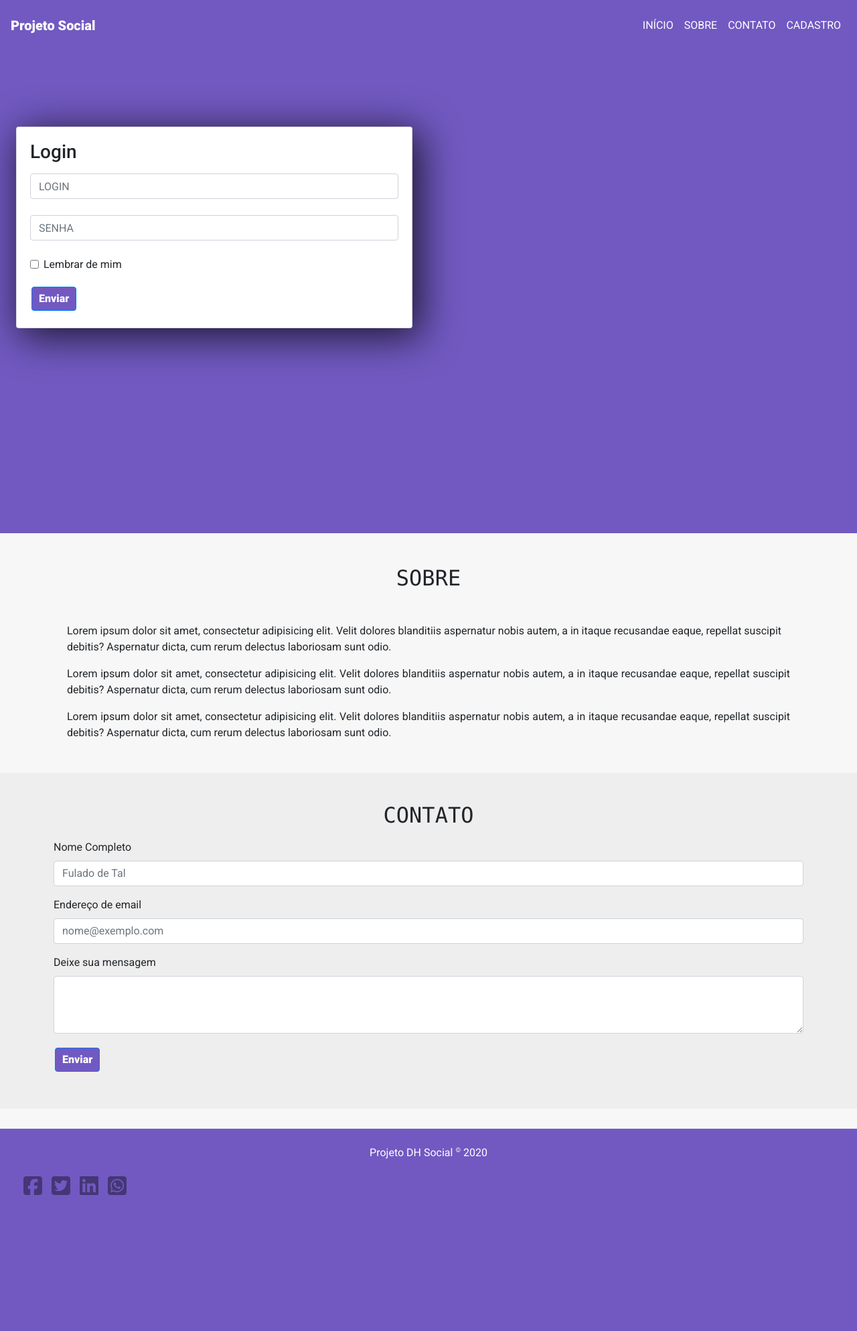
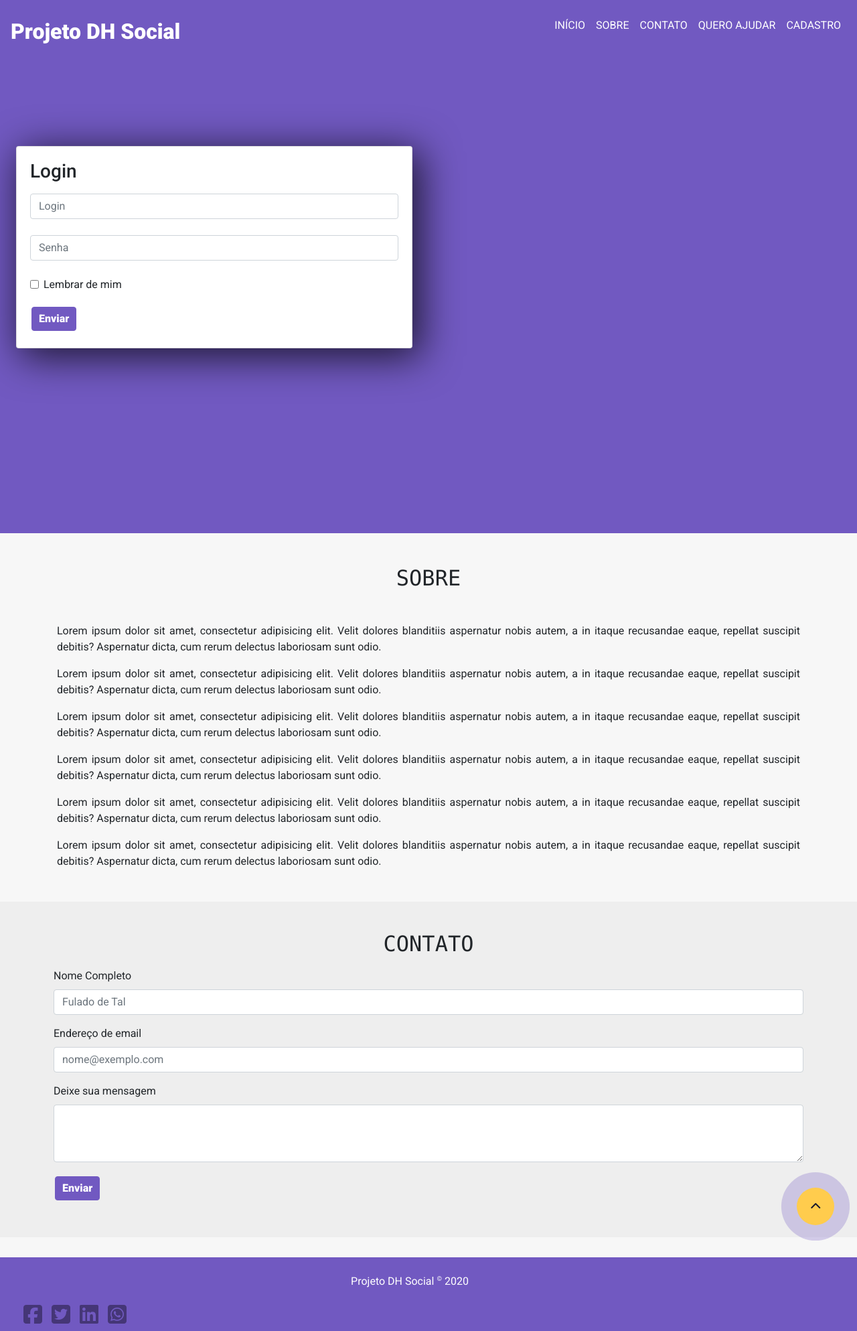
Before and after one commit to projetodhsocial/redesocial-projetodh, a PHP site: page / in a window 1280 px wide. Shown: the whole page at 67% size. Before the commit the page ends 1784 px from the top, so only its background shows below. Run offline with PHP 8.4, Linux system fonts and the light colour scheme; some libraries are stand-ins or nearby versions.

Commit message:
Botao scroll, novo link no menu, homepage ok

```diff
--- a/assets/css/style.css
+++ b/assets/css/style.css
@@ -20,6 +20,7 @@ body {
     height: 50px;
     font-family: 'Roboto', sans-serif;
     font-weight: 900;
+    font-size: 2rem;
 }
 
  /* item de menu */
@@ -43,8 +44,11 @@ body {
     background-repeat: no-repeat;
     background-size: contain;
 }
+.sobre {
+    padding: 0;
+}
 .card-homepage {
-    margin-top: calc(100% - 85%);
+    margin-top: calc(100% - 80%);
     -webkit-box-shadow: 9px 10px 58px 3px rgba(0,0,0,0.75);
     -moz-box-shadow: 9px 10px 58px 3px rgba(0,0,0,0.75);
     box-shadow: 9px 10px 58px 3px rgba(0,0,0,0.75);
@@ -70,3 +74,41 @@ body {
 .color-icon:hover {
     color: #ffcc4d;
 }
+.form-control:focus {
+    color: #495057;
+    background-color: #fff;
+    border-color: #ffcc4d;
+    outline: 0;
+    box-shadow: 0 0 0 .2rem rgba(255, 205, 77, 0.431);
+}
+
+/* botao home  */
+.up {
+    position: relative;
+    width: 3.5rem;
+    height: 3.5rem;
+    background-color: #ffcc4d;
+    top: -6.5rem;
+    right: 1.5%;
+    border-radius: 100%;
+    display: flex;
+    animation: pulse 2s infinite;
+    cursor: pointer;
+  }
+.up i {
+    color: #16162d;
+    font-size: 1rem;
+    margin: auto;
+}
+
+@keyframes pulse {
+    0% {
+        box-shadow: 0 0 0 0 #7159c1fc;
+    }
+    70% {
+        box-shadow: 0 0 0 2rem rgba(87, 90, 253, 0);
+    }
+    100% {
+        box-shadow: 0 0 0 0 #7159c1fc;
+    }
+}
--- a/assets/css/style_queroajudar.css
+++ b/assets/css/style_queroajudar.css
@@ -40,8 +40,19 @@ main {
     font-size: 16px;
     color: #fff;
     margin: 5px 2px;
+    border: 1px solid #7159c1;
 }
-
+.btn-primary:hover {
+    background-color: #ffcc4d;
+    border: 1px solid #ffcc4d;
+    color: #7159c1;
+}
+.btn-primary:focus {
+    border-color: #cccccc;
+    outline: 0;
+    -webkit-box-shadow: none;
+            box-shadow: none;
+  }
 .btn:focus {
     border-color: #cccccc;
     outline: 0;
--- a/inc/footer.php
+++ b/inc/footer.php
@@ -6,10 +6,28 @@
         <a href="#"><i class="fab fa-linkedin color-icon"></i></a>
         <a href="#"><i class="fab fa-whatsapp-square color-icon"></i></a>
     </article>
+    <div class="up" id="up">
+            <i class="fas fa-chevron-up"></i>
+        </div>
 </footer>
+
 
     <script src="https://cdnjs.cloudflare.com/ajax/libs/popper.js/1.16.1/popper.min.js"></script>
     <script src="https://cdnjs.cloudflare.com/ajax/libs/jquery/3.4.1/jquery.min.js"></script>
     <script src="./assets/js/bootstrap.min.js"></script>
+
+    <script>
+
+
+    $(document).ready(function () {
+        $(function () {
+            $('.up').click(function () {//criando a funçao ação
+                $('body,html').animate({
+                    scrollTop: 0
+                }, 200); //tempo para subir
+            });
+        });
+        });
+</script>
 </body>
 </html>
--- a/inc/head.php
+++ b/inc/head.php
@@ -7,7 +7,6 @@
     <link href="https://fonts.googleapis.com/css?family=Roboto:400,500,900&display=swap" rel="stylesheet">
     <script src="https://kit.fontawesome.com/5204be182d.js" crossorigin="anonymous"></script>
     <link rel="stylesheet" href="./assets/css/bootstrap.min.css">
-    <!-- <link rel="stylesheet" href="./assets/css/style_menu.css"> -->
     <!-- <link rel="stylesheet" href="./assets/css/style_cadastro.css"> -->
     <link rel="stylesheet" href="./assets/css/style_queroajudar.css">
     <link rel="stylesheet" href="./assets/css/style.css">
--- a/inc/header.php
+++ b/inc/header.php
@@ -1,7 +1,7 @@
 <body>
     <header>
         <nav class="navbar navbar-expand-lg navbar-default">
-            <a class="navbar-brand" href="./index.php">Projeto Social</a>
+            <a class="navbar-brand" href="./index.php">Projeto DH Social</a>
             <button class="navbar-toggler style-toggle" type="button" data-toggle="collapse" data-target="#navbarSupportedContent" aria-controls="navbarSupportedContent" aria-expanded="false" aria-label="Toggle navigation">
                 <span class="navbar-toggler-icon"></span>
             </button>
@@ -17,6 +17,9 @@
                         <a class="nav-link" href="#contato">Contato</a>
                     </li>
                     <li class="nav-item">
+                        <a class="nav-link" href="./queroajudar.php">Quero Ajudar</a>
+                    </li>
+                    <li class="nav-item">
                         <a class="nav-link" href="./cadastro.php">Cadastro</a>
                     </li>
                 </ul>
--- a/index.php
+++ b/index.php
@@ -11,10 +11,10 @@
           <h3 class="card-title mb-3">Login</h3>
           <form>
             <div >
-              <input type="email" class="form-control" id="exampleInputEmail1" aria-describedby="emailHelp" placeholder="LOGIN">
+              <input type="email" class="form-control" id="exampleInputEmail1" aria-describedby="emailHelp" placeholder="Login">
             </div>
             <div class="form-group my-4">
-              <input type="password" class="form-control" id="exampleInputPassword1" placeholder="SENHA">
+              <input type="password" class="form-control" id="exampleInputPassword1" placeholder="Senha">
             </div>
             <div class="form-group form-check">
               <input type="checkbox" class="form-check-input" id="exampleCheck1">
@@ -28,12 +28,18 @@
   </section>
 
   <section>
-    <div class="container my-5">
+    <div class="container my-5 sobre">
       <div class="col-md-12">
 
       <a name="sobre"><h2 class="text-uppercase text-center text-monospace my-5">Sobre</h2></a>
 
-      <p class="text-sm-justify">Lorem ipsum dolor sit amet, consectetur adipisicing elit. Velit dolores blanditiis aspernatur nobis autem, a in itaque recusandae eaque, repellat suscipit debitis? Aspernatur dicta, cum rerum delectus laboriosam sunt odio.</p>
+      <p class="text-justify">Lorem ipsum dolor sit amet, consectetur adipisicing elit. Velit dolores blanditiis aspernatur nobis autem, a in itaque recusandae eaque, repellat suscipit debitis? Aspernatur dicta, cum rerum delectus laboriosam sunt odio.</p>
+
+      <p class="text-justify">Lorem ipsum dolor sit amet, consectetur adipisicing elit. Velit dolores blanditiis aspernatur nobis autem, a in itaque recusandae eaque, repellat suscipit debitis? Aspernatur dicta, cum rerum delectus laboriosam sunt odio.</p>
+
+      <p class="text-justify">Lorem ipsum dolor sit amet, consectetur adipisicing elit. Velit dolores blanditiis aspernatur nobis autem, a in itaque recusandae eaque, repellat suscipit debitis? Aspernatur dicta, cum rerum delectus laboriosam sunt odio.</p>
+
+      <p class="text-justify">Lorem ipsum dolor sit amet, consectetur adipisicing elit. Velit dolores blanditiis aspernatur nobis autem, a in itaque recusandae eaque, repellat suscipit debitis? Aspernatur dicta, cum rerum delectus laboriosam sunt odio.</p>
 
       <p class="text-justify">Lorem ipsum dolor sit amet, consectetur adipisicing elit. Velit dolores blanditiis aspernatur nobis autem, a in itaque recusandae eaque, repellat suscipit debitis? Aspernatur dicta, cum rerum delectus laboriosam sunt odio.</p>
 
@@ -69,8 +75,4 @@
     <button type="submit" class="btn btn-primary">Enviar</button>
     </div>
   </section>
-
-
-
-
 <?php require_once('./inc/footer.php') ?>
```
Also changed, not shown: assets/img/25453.jpg (deleted).
